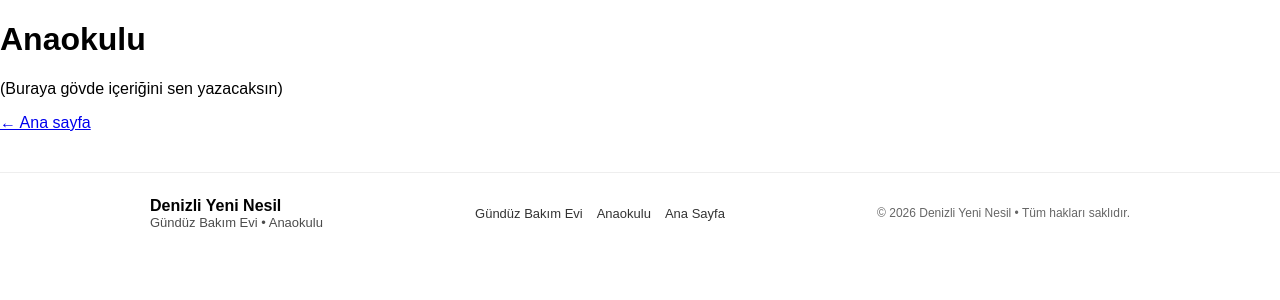
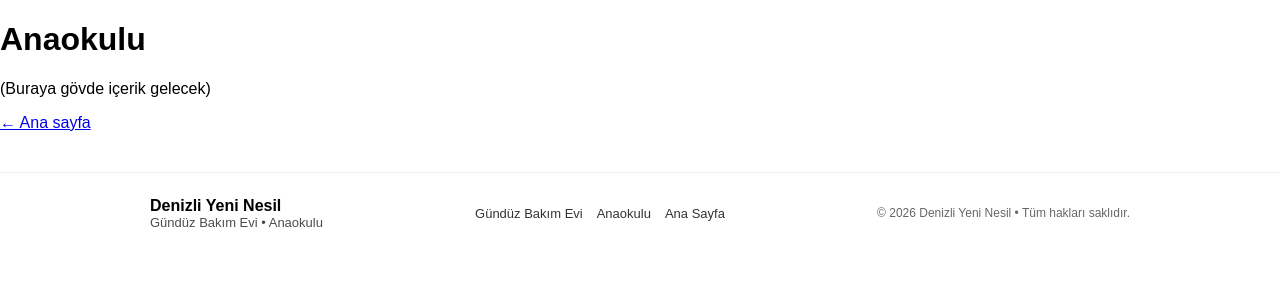
Before and after one commit to umutbariskilickan/denizliyeninesil, a Django app: page /anaokulu/ in a window 1280 px wide. Shown: the part 73-373 px from the top of the page. Run offline with Django 4.2, Linux system fonts and the light colour scheme.

Commit message:
düzeltme

```diff
--- a/templates/anaokulu.html
+++ b/templates/anaokulu.html
@@ -4,6 +4,6 @@
 
 {% block content %}
 <h1>Anaokulu</h1>
-<p>(Buraya gövde içeriğini sen yazacaksın)</p>
+<p>(Buraya gövde içerik gelecek)</p>
 <a href="/">← Ana sayfa</a>
 {% endblock %}
--- a/templates/gunduz.html
+++ b/templates/gunduz.html
@@ -4,6 +4,6 @@
 
 {% block content %}
 <h1>Gündüz Bakım Evi</h1>
-<p>(Buraya gövde içeriğini sen yazacaksın)</p>
+<p>(Buraya gövde içerik gelecek)</p>
 <a href="/">← Ana sayfa</a>
 {% endblock %}
```
